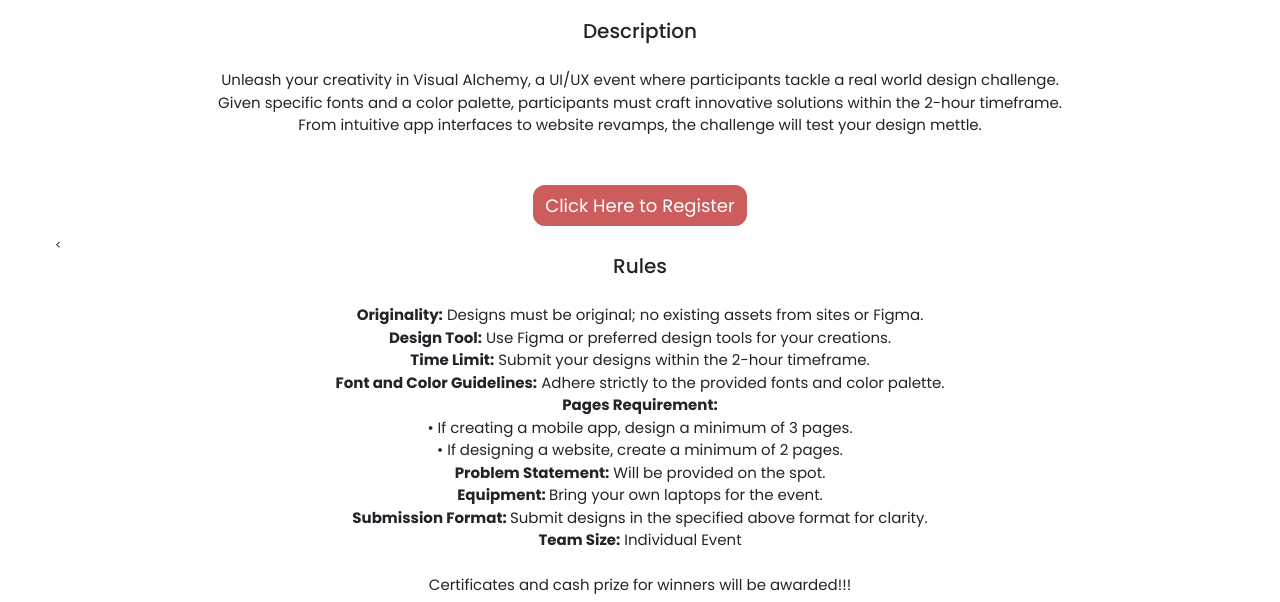
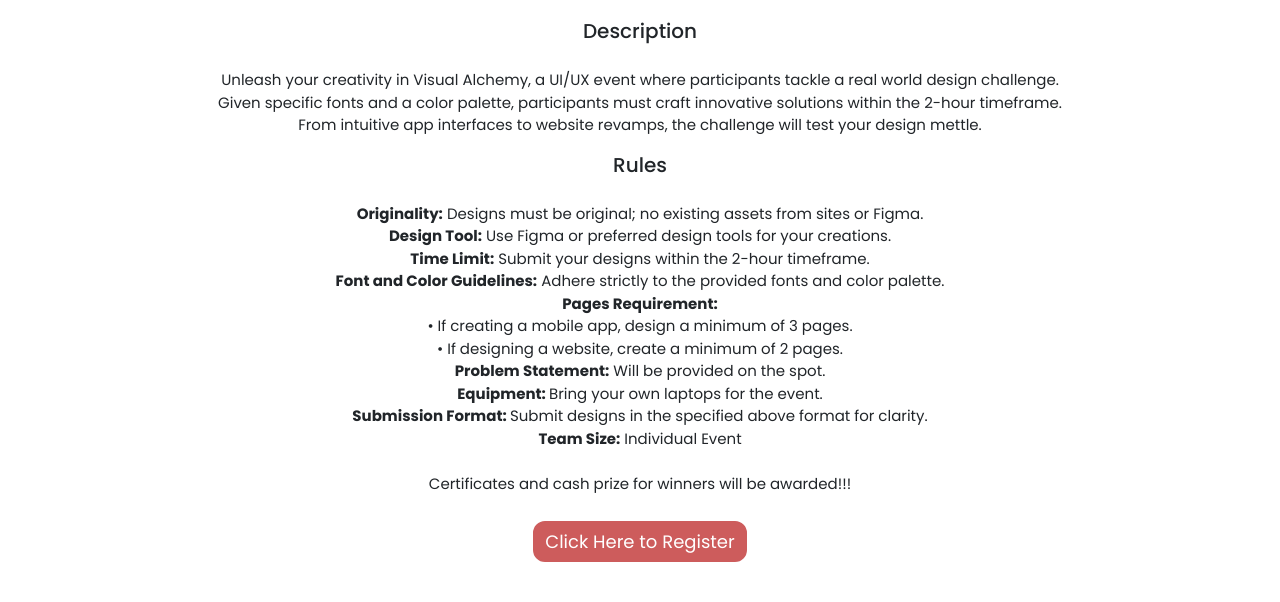
Before and after one commit to nikitadevendran/dextero24, a plain HTML site: page visualalchemy.html in a window 1280 px wide. Shown: the part 198-800 px from the top of the page. Drawn offline with nearby package versions, Linux system fonts and the light colour scheme.

Commit message:
Update visualalchemy.html

```diff
--- a/visualalchemy.html
+++ b/visualalchemy.html
@@ -85,20 +85,8 @@
             <h3 style="text-align:center;font-size:20px;">Description</h3><br>
             <p style="text-align:center;font-size:15px;">Unleash your creativity in Visual Alchemy, a UI/UX event where participants tackle a real world design challenge. <br>Given specific fonts and a color palette, participants must craft
 innovative solutions within the 2-hour timeframe. <br>From intuitive app interfaces to website
-revamps, the challenge will test your design mettle.<br><br>
+revamps, the challenge will test your design mettle.<br>
 </p>
-		<div class="center">
-        <button class="GFG" onclick="document.location='https://forms.gle/Z6d5Ka4dkizWYGsr9'">
-            Click Here to Register
-        </button>
-            <style>
-		.GFG { background-color:indianred; border: 2px solid indianred; display: flex; justify-content: center;align-items: center;color: white; padding: 5px 10px;
-			text-align: center; display: inline-block; font-size: 18px; margin: 10px 30px; border-radius: 12px;cursor: pointer; 	}
-        .GFG:hover{box-shadow: 0 0 30px 0px gold;}
-        .center {display: flex;justify-content: center;align-items: center;}
-	</style>
-
-          </div><
                <h3 style="text-align:center;font-size:20px">Rules</h3><br>
               <p style="text-align:center;font-size:15px;">
              <b>Originality:</b> Designs must be original; no existing assets from sites or Figma.<br>
@@ -112,7 +100,19 @@ revamps, the challenge will test your design mettle.<br><br>
 <b>Equipment: </b>Bring your own laptops for the event.<br>
 <b>Submission Format: </b>Submit designs in the specified above format for clarity.<br>
 <b>Team Size:</b> Individual Event<br><br>
-Certificates and cash prize for winners will be awarded!!! <br><br></p>
+Certificates and cash prize for winners will be awarded!!! <br></p>
+		<div class="center">
+        <button class="GFG" onclick="document.location='https://forms.gle/Z6d5Ka4dkizWYGsr9'">
+            Click Here to Register
+        </button>
+            <style>
+		.GFG { background-color:indianred; border: 2px solid indianred; display: flex; justify-content: center;align-items: center;color: white; padding: 5px 10px;
+			text-align: center; display: inline-block; font-size: 18px; margin: 10px 30px; border-radius: 12px;cursor: pointer; 	}
+        .GFG:hover{box-shadow: 0 0 30px 0px gold;}
+        .center {display: flex;justify-content: center;align-items: center;}
+	</style>
+
+          </div>
 
           </div>
         </div>
```
